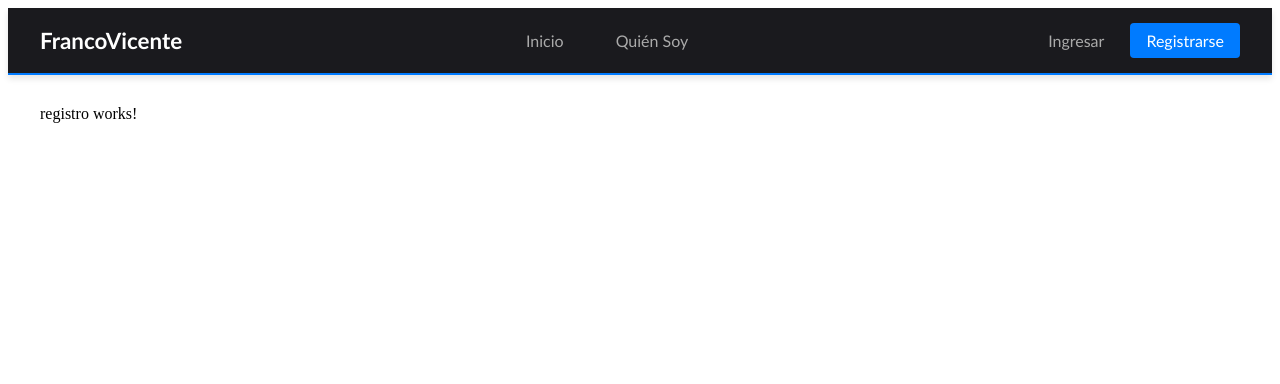
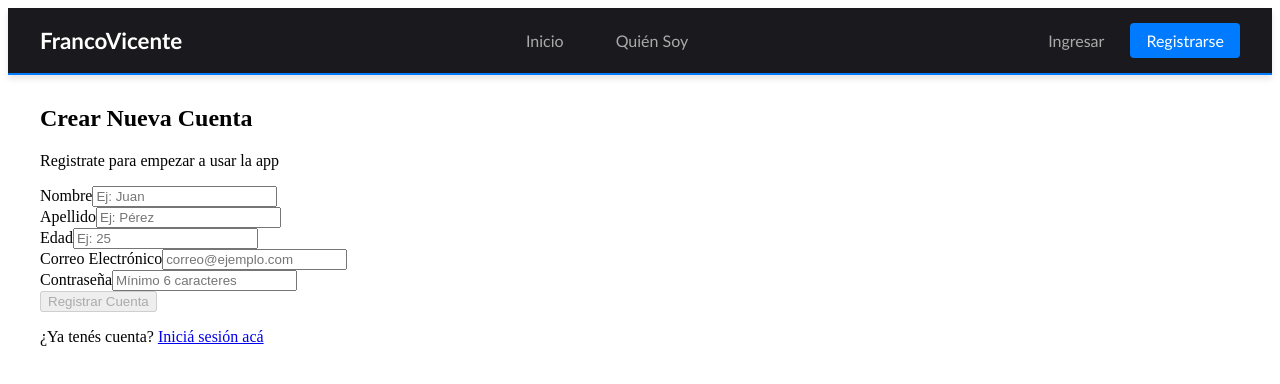
Before and after one commit to Franconicovicente/prograiv-primerparcial-deploy, an Angular app: page /registro in a window 1280 px wide. Shown: the top 384 px of the page. Built offline with nearby package versions, Linux system fonts and the light colour scheme.

Commit message:
inicio sprint-2

```diff
--- a/package.json
+++ b/package.json
@@ -18,6 +18,7 @@
     "@angular/forms": "^21.2.0",
     "@angular/platform-browser": "^21.2.0",
     "@angular/router": "^21.2.0",
+    "@supabase/supabase-js": "^2.106.0",
     "firebase": "^12.13.0",
     "rxjs": "~7.8.0",
     "tslib": "^2.3.0"
--- a/src/app/app.routes.ts
+++ b/src/app/app.routes.ts
@@ -18,7 +18,11 @@ export const routes: Routes = [
         loadComponent: () => import('./pages/registro/registro').then((m) => m.RegistroComponent)
     },
     {
-        path: ' ',
-        loadComponent: () => import('./pages/quiensoy/quiensoy').then((m) => m.QuiensoyComponent)
+        path: '',
+        loadComponent: () => import('./pages/home/home').then((m) => m.HomeComponent)
+    },
+    {
+        path: '**',
+        loadComponent: () => import('./pages/home/home').then((m) => m.HomeComponent)
     },
 ];
--- a/src/app/pages/registro/registro.html
+++ b/src/app/pages/registro/registro.html
@@ -1 +1,102 @@
-<p>registro works!</p>
+<div class="register-container">
+  <div class="register-card">
+
+    <h2>Crear Nueva Cuenta</h2>
+    <p class="subtitle">Registrate para empezar a usar la app</p>
+
+    <!-- Nos vinculamos al FormGroup del TS y al método onSubmit() -->
+    <form [formGroup]="registroForm" (ngSubmit)="onSubmit()">
+
+      <!-- Campo: Nombre -->
+      <div class="form-group">
+        <label for="nombre">Nombre</label>
+        <input
+          id="nombre"
+          type="text"
+          formControlName="nombre"
+          placeholder="Ej: Juan"
+          [class.is-invalid]="registroForm.get('nombre')?.invalid && registroForm.get('nombre')?.touched"
+        >
+        @if (registroForm.get('nombre')?.invalid && registroForm.get('nombre')?.touched) {
+          <small class="error-text">El nombre es obligatorio.</small>
+        }
+      </div>
+
+      <!-- Campo: Apellido -->
+      <div class="form-group">
+        <label for="apellido">Apellido</label>
+        <input
+          id="apellido"
+          type="text"
+          formControlName="apellido"
+          placeholder="Ej: Pérez"
+          [class.is-invalid]="registroForm.get('apellido')?.invalid && registroForm.get('apellido')?.touched"
+        >
+        @if (registroForm.get('apellido')?.invalid && registroForm.get('apellido')?.touched) {
+          <small class="error-text">El apellido es obligatorio.</small>
+        }
+      </div>
+
+      <!-- Campo: Edad -->
+      <div class="form-group">
+        <label for="edad">Edad</label>
+        <input
+          id="edad"
+          type="number"
+          formControlName="edad"
+          placeholder="Ej: 25"
+          [class.is-invalid]="registroForm.get('edad')?.invalid && registroForm.get('edad')?.touched"
+        >
+        @if (registroForm.get('edad')?.invalid && registroForm.get('edad')?.touched) {
+          <small class="error-text">Ingresá una edad válida.</small>
+        }
+      </div>
+
+      <!-- Campo: Correo Electrónico -->
+      <div class="form-group">
+        <label for="email">Correo Electrónico</label>
+        <input
+          id="email"
+          type="email"
+          formControlName="email"
+          placeholder="correo@ejemplo.com"
+          [class.is-invalid]="registroForm.get('email')?.invalid && registroForm.get('email')?.touched"
+        >
+        @if (registroForm.get('email')?.invalid && registroForm.get('email')?.touched) {
+          <small class="error-text">Ingresá un correo electrónico válido.</small>
+        }
+      </div>
+
+      <!-- Campo: Contraseña -->
+      <div class="form-group">
+        <label for="password">Contraseña</label>
+        <input
+          id="password"
+          type="password"
+          formControlName="password"
+          placeholder="Mínimo 6 caracteres"
+          [class.is-invalid]="registroForm.get('password')?.invalid && registroForm.get('password')?.touched"
+        >
+        @if (registroForm.get('password')?.invalid && registroForm.get('password')?.touched) {
+          <small class="error-text">La contraseña debe tener al menos 6 caracteres.</small>
+        }
+      </div>
+
+      <!-- Botón de Envío -->
+      <!-- Se deshabilita automáticamente si el formulario no pasa las validaciones -->
+      <button
+        type="submit"
+        class="btn-register"
+        [disabled]="registroForm.invalid"
+      >
+        Registrar Cuenta
+      </button>
+
+    </form>
+
+    <div class="register-footer">
+      <p>¿Ya tenés cuenta? <a routerLink="/login">Iniciá sesión acá</a></p>
+    </div>
+
+  </div>
+</div>
--- a/src/app/pages/registro/registro.ts
+++ b/src/app/pages/registro/registro.ts
@@ -1,14 +1,45 @@
-import { Component, OnInit } from '@angular/core';
+import { Component, inject, OnInit } from '@angular/core';
+import { FormBuilder, FormGroup, Validators, ReactiveFormsModule } from '@angular/forms';
+import { Router, RouterLink } from '@angular/router';
+import { AuthService } from '../../services/auth';
 
 @Component({
   selector: 'app-registro',
-  imports: [],
+  standalone: true, // ◄ Clave en Angular moderno
+  imports: [ReactiveFormsModule, RouterLink], // ◄ Importamos lo que el HTML necesita
   templateUrl: './registro.html',
-  styleUrl: './registro.css',
+  styleUrls: ['./registro.css']
 })
-export class RegistroComponent implements OnInit{
+export class RegistroComponent implements OnInit {
+  // Inyecciones modernas con inject()
+  private fb = inject(FormBuilder);
+  private authService = inject(AuthService);
+  private router = inject(Router);
+
+  registroForm!: FormGroup;
 
   ngOnInit(): void {
+    this.registroForm = this.fb.group({
+      nombre: ['', Validators.required],
+      apellido: ['', Validators.required],
+      edad: ['', [Validators.required, Validators.min(1)]],
+      email: ['', [Validators.required, Validators.email]],
+      password: ['', [Validators.required, Validators.minLength(6)]]
+    });
+  }
 
+  onSubmit(): void {
+    if (this.registroForm.valid) {
+      this.authService.registrarUsuario(this.registroForm.value).subscribe({
+        next: (res) => {
+          alert('¡Registrado con éxito bro!');
+          this.router.navigate(['/login']);
+        },
+        error: (err) => {
+          console.error(err);
+          alert('Error al registrar: ' + err.error.error);
+        }
+      });
+    }
   }
 }
--- /dev/null
+++ b/src/app/services/auth.ts
@@ -0,0 +1,15 @@
+import { Injectable, inject } from '@angular/core';
+import { HttpClient } from '@angular/common/http';
+import { Observable } from 'rxjs';
+
+@Injectable({
+  providedIn: 'root'
+})
+export class AuthService {
+  private http = inject(HttpClient);
+  private apiUrl = 'http://localhost:4200/api';
+
+  registrarUsuario(usuario: any): Observable<any> {
+    return this.http.post(`${this.apiUrl}/register`, usuario);
+  }
+}
```
Also changed, not shown: 2 other files (tests, documents, lock files or other folders).
